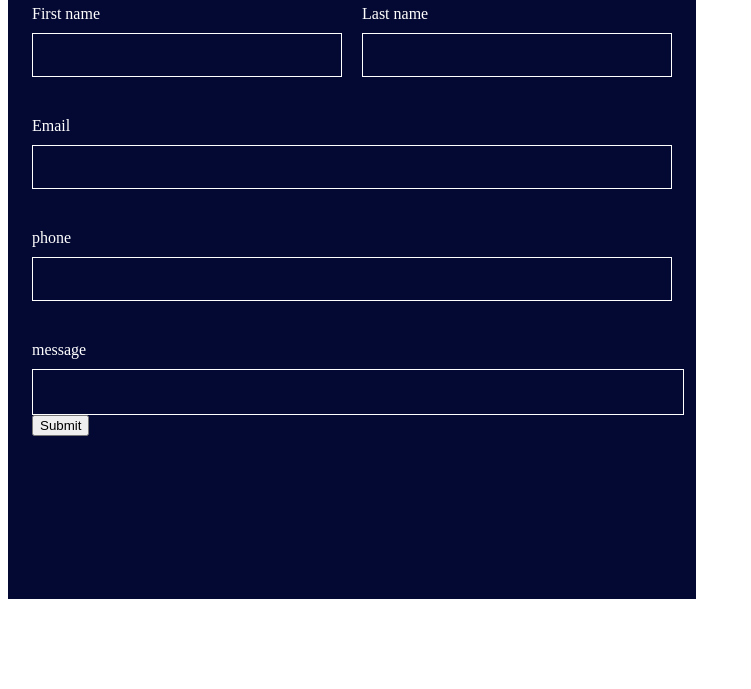
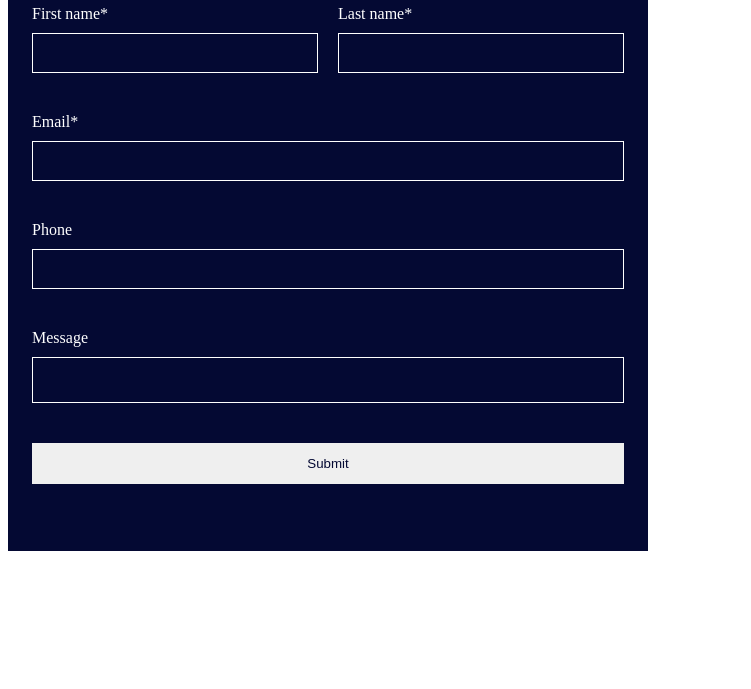
Before and after one commit to magdachikhr-hub/connect-with-us, a plain HTML site: page index.html in a window 1280 px wide. Shown: the part 111-800 px from the top of the page, without its empty margins (0-751 px from the left). Drawn offline with Linux system fonts and the light colour scheme.

Commit message:
finished project

```diff
--- a/index.html
+++ b/index.html
@@ -11,25 +11,25 @@
       <h2>CONNECT WITH US</h2>
       <div class="name_lastname">
         <div class="name">
-          <label for="name">First name</label>
+          <label for="name">First name*</label>
           <input type="text" id="name" />
         </div>
         <div class="last_name">
-          <label for="last_name">Last name</label>
+          <label for="last_name">Last name*</label>
           <input type="text" id="last_name" />
         </div>
       </div>
       <div class="email">
-        <label for="email">Email</label>
+        <label for="email">Email*</label>
         <input type="email" id="email" />
       </div>
 
       <div class="phone">
-        <label for="tel">phone</label>
+        <label for="tel">Phone</label>
         <input type="tel" id="tel" />
       </div>
       <div class="message">
-        <label for="message">message</label>
+        <label for="message">Message</label>
         <textarea id="message"></textarea>
       </div>
       <button type="submit">Submit</button>
--- a/style.css
+++ b/style.css
@@ -1,3 +1,7 @@
+* {
+  box-sizing: border-box;
+}
+
 form {
   width: 640px;
   height: 654px;
@@ -37,18 +41,14 @@ div.name_lastname {
 }
 
 div.email,
-div.phone {
-  display: flex;
-  flex-direction: column;
-  margin-top: 40px;
-  gap: 10px;
-}
+div.phone,
 div.message {
   display: flex;
   flex-direction: column;
   margin-top: 40px;
   gap: 10px;
 }
+
 textarea {
   /* max-height: 300px;
   max-width: 650px;
@@ -57,3 +57,12 @@ textarea {
   resize: none;
   width: 100%;
 }
+
+button {
+  width: 100%;
+  height: 41px;
+  color: rgb(4, 9, 51);
+  border-radius: 0;
+  border: none;
+  margin-top: 40px;
+}
```
